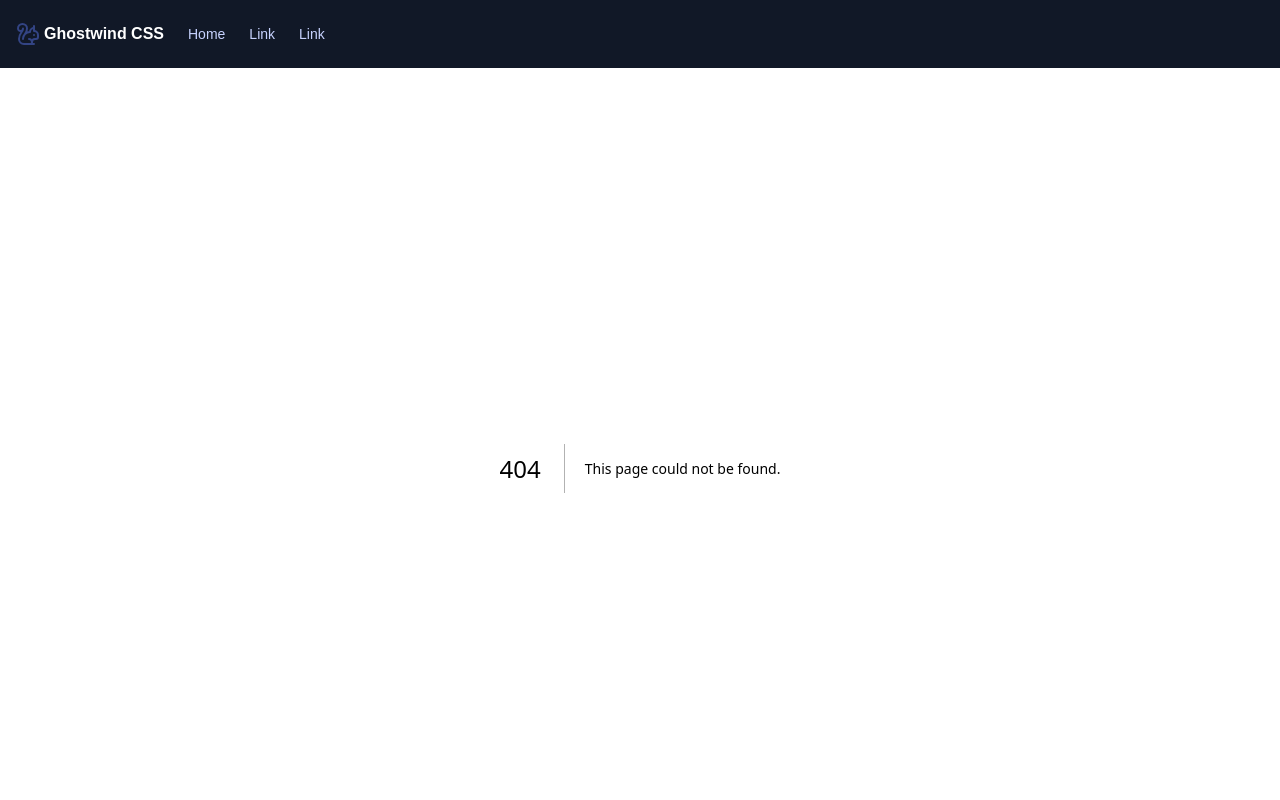
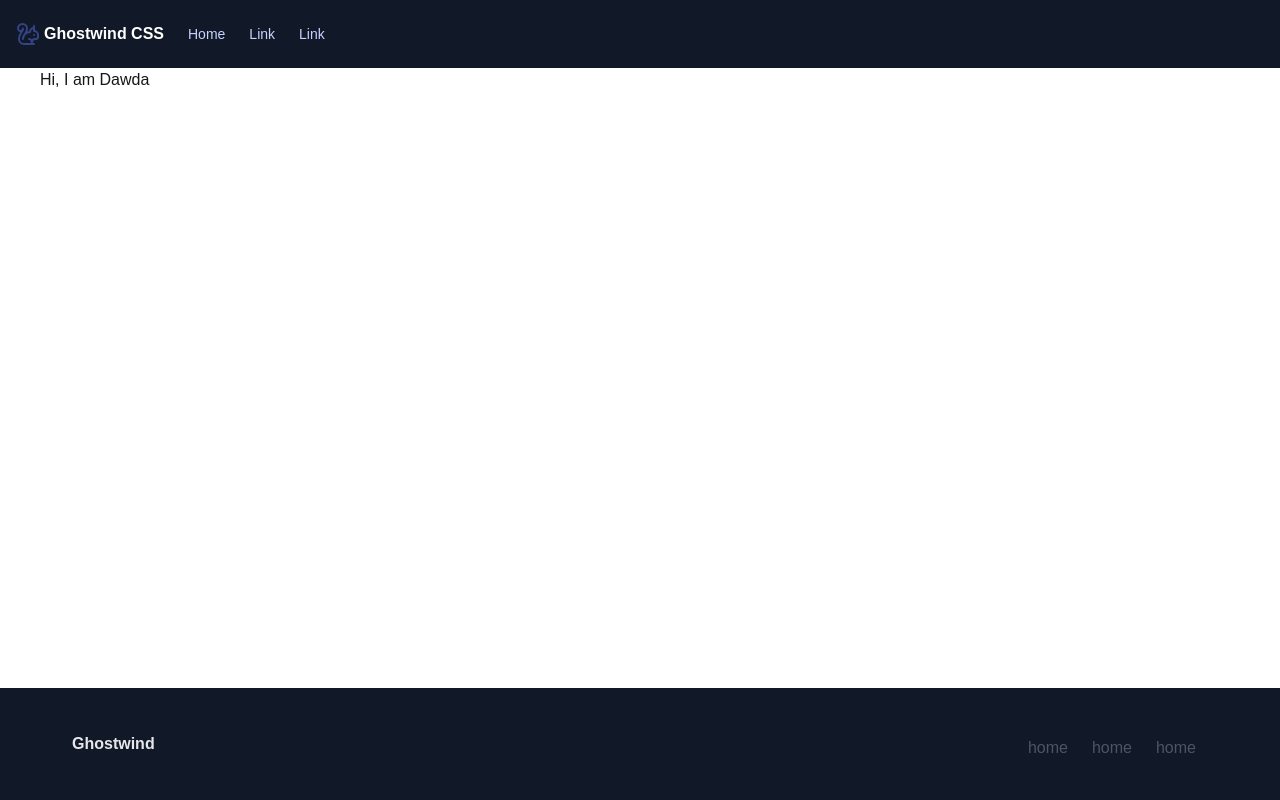
Before and after one commit to NakovD/next-js-blog, a Next.js app: page /add-post in a window 1280 px wide. Before the commit this address had no page. Shown: the top 800 px of the page. Built offline with nearby package versions, Linux system fonts and the light colour scheme.

Commit message:
feat: create AddPostPage component;

```diff
--- /dev/null
+++ b/app/add-post/page.tsx
@@ -0,0 +1,9 @@
+const AddPostPage = () => {
+  return (
+    <div>
+      <h1>Hi, I am Dawda</h1>
+    </div>
+  );
+};
+
+export default AddPostPage;
```
